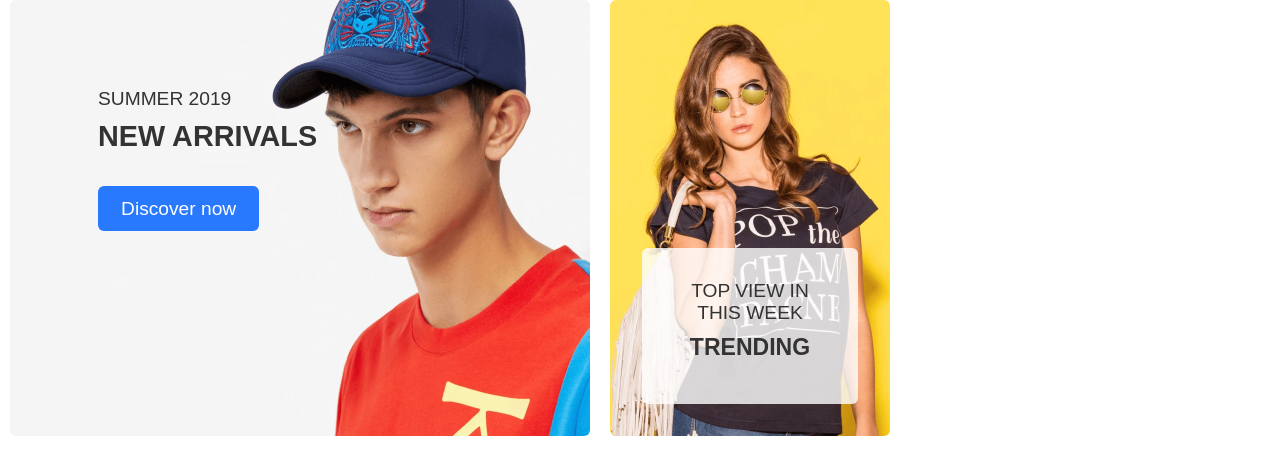
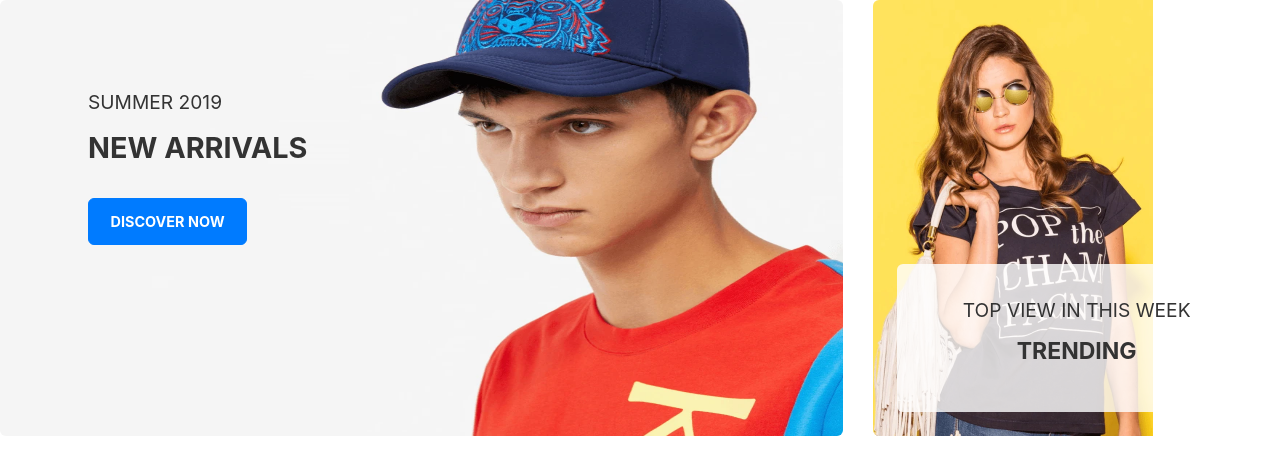
Before and after one commit to ngmitan149/Web, a plain HTML site: page views/components/Banner/index.html in a window 1280 px wide. Drawn offline with Linux system fonts and the light colour scheme.

Commit message:
add boostrap to banner

```diff
--- a/views/components/Banner/banner.css
+++ b/views/components/Banner/banner.css
@@ -15,17 +15,17 @@ a:hover {
     color: #07f;
 }
 
+
 .banner-wrapper {
-    display: flex;
-    flex-direction: row;
-    width: 900px;
+    overflow: hidden;
     height: 436px;
-    overflow: hidden;
 }
+
 
 .banner-wrapper img {
     width: 100%;
-    height: auto;
+    height: 100%;
+    object-position: 50% 50%;
 }
 
 .cus-col-8 {
@@ -55,7 +55,7 @@ a:hover {
 }
 
 .banner-frame .overlay-t2 {
-    padding: 2rem;
+    padding: 1.5rem;
     display: flex;
     align-items: flex-end;
     text-align: center;
@@ -77,15 +77,15 @@ a:hover {
     margin-bottom: 0.5em;
 }
 
-.btn-t1 {
-    color: #fff;
-    background: #2879fe;
+.banner-overlay .btn {
     border-radius: 6px;
     display: inline-block;
-    padding: 0.6em 1.2em;
+    padding: 0.8em 1.5em;
     margin-top: 1em;
     transition: all 0.2s;
-    font-size: 0.8em;
+    font-size: 0.6em;
+    font-weight: 700;
+    text-transform: uppercase;
 }
 
 .btn-t1:hover {
@@ -93,7 +93,8 @@ a:hover {
     background: #2267d8;
 }
 
-.btn-t2 {
+.frame-content-t2 {
+    width: 100%;
     color: #333;
     background: rgb(255, 255, 255, 0.8);
     border-radius: 6px;
@@ -104,14 +105,14 @@ a:hover {
     font-size: 0.8em;
 }
 
-.btn-t2 > .caption-t1 {
+.frame-content-t2 > .caption-t1 {
     font-size: 1em;
 }
 
-.btn-t2:hover {
+.frame-content-t2:hover {
     background: rgb(40, 121, 254, 0.8);
 }
 
-.btn-t2:hover div {
+.frame-content-t2:hover div {
     color: #fff;
 }
--- a/views/components/Banner/index.html
+++ b/views/components/Banner/index.html
@@ -1,21 +1,22 @@
 <link rel="stylesheet" href="./banner.css">
-<div class="banner-wrapper">
-    <div class="cus-col-8">
+<link rel="stylesheet" href="/assets/css/bootstrap.min.css">
+<div class="row banner-wrapper">
+    <div class="col-md-8">
         <div class="banner-frame">
             <img src="/assets/images/lay20_03_x1024.webp" alt="">
             <div class="banner-overlay">
                 <div class="caption-t1">Summer 2019</div>
                 <div class="caption-t2">New arrivals</div>
-                <a class="btn-t1" href="#">Discover now</a>
+                <a class="btn btn-primary" href="#">Discover now</a>
             </div>
         </div>
     </div>
-    <div class="cus-col-4">
+    <div class="col-md-4">
         <div class="banner-frame">
             <a href="#">
                 <img src="/assets/images/lay20_04_1024x.webp" alt="">
                 <div class="banner-overlay overlay-t2">
-                    <div class="btn-t2">
+                    <div class="frame-content-t2">
                         <div class="caption-t1">Top view in this week</div>
                         <div class="caption-t2">Trending</div>
                     </div>
```
